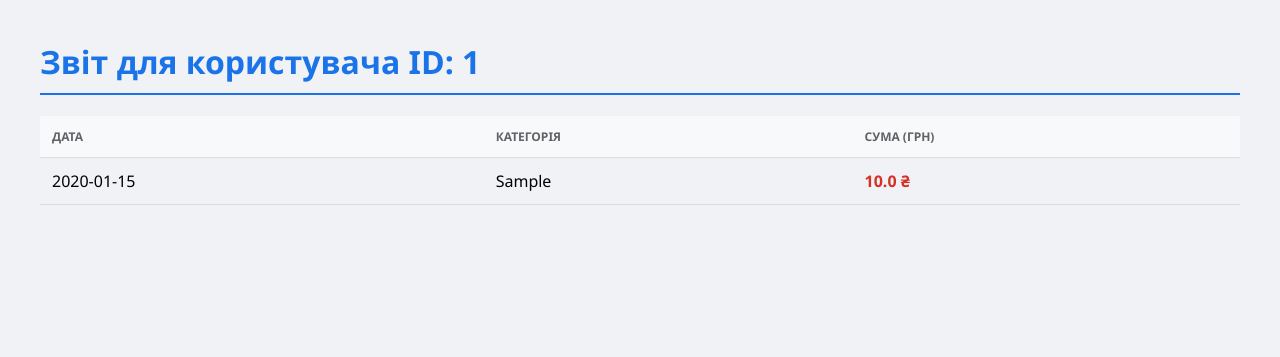
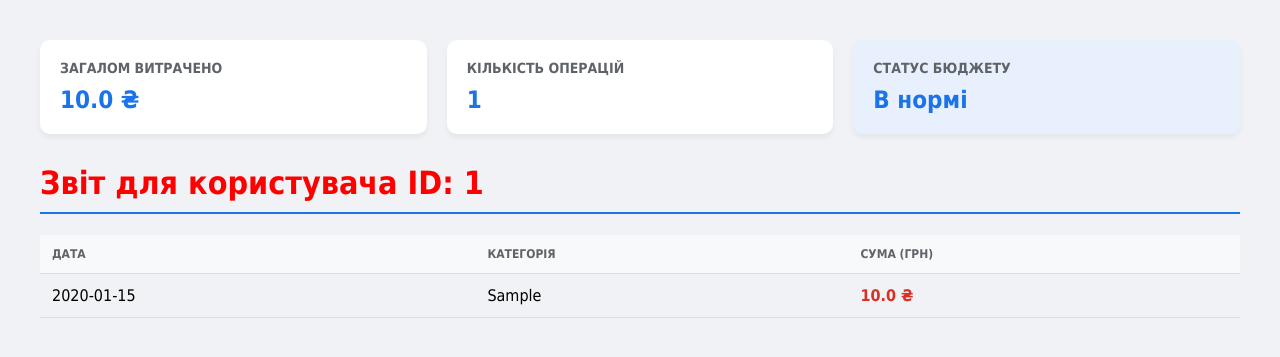
Before and after one commit to sonaamkova530-code/sofiia-finance-bot, a FastAPI app: page /dashboard/1 in a window 1280 px wide. Shown: the top 357 px of the page. Run offline with FastAPI, Linux system fonts and the light colour scheme; tables that the repository leaves empty hold one stand-in row (values such as "Sample post").

Commit message:
Frontend: Added dynamic dashboard with CSS cards and budget limits

```diff
--- a/templates/index.html
+++ b/templates/index.html
@@ -4,17 +4,37 @@
     <meta charset="UTF-8">
     <title>Мій Бюджетний Дашборд</title>
     <style>
-        body { font-family: 'Segoe UI', Tahoma, Geneva, Verdana, sans-serif; margin: 40px; background-color: #f0f2f5; }
-        .container { background: white; padding: 20px; border-radius: 12px; box-shadow: 0 4px 6px rgba(0,0,0,0.1); }
-        h1 { color: #1a73e8; border-bottom: 2px solid #1a73e8; padding-bottom: 10px; }
+        body { font-family: 'Segue UI', Tahoma, Geneva, Verdana, sans-serif; margin: 40px; background-color: #f0f2f5; }
+        .container { background: white; padding: 20px; border-radius: 12px; box-shadow: 0 4px 6px RGBA(0,0,0,0.1); }
+        h1 { color: red; border-bottom: 2px solid #1a73e8; padding-bottom: 10px; }
         table { width: 100%; border-collapse: collapse; margin-top: 20px; }
         th, td { padding: 12px; text-align: left; border-bottom: 1px solid #ddd; }
         th { background-color: #f8f9fa; color: #5f6368; text-transform: uppercase; font-size: 12px; }
         tr:hover { background-color: #f1f3f4; }
         .amount { font-weight: bold; color: #d93025; }
+        .stats-grid { display: flex; gap: 20px; margin-bottom: 30px; }
+        .card { background: white; padding: 20px; border-radius: 10px; flex: 1; box-shadow: 0 4px 6px RGBA(0,0,0,0.05); transition: transform 0.2s }
+        .card:hover { transform: translateY(-5px); box-shadow: 0 8px 15px RGBA(0,0,0,0.01) }
+        .card h3 { margin: 0; color: #5f6368; font-size: 14px; text-transform: uppercase; }
+        .card p { margin: 10px 0 0; font-size: 24px; font-weight: bold; color: #1a73e8; }
     </style>
 </head>
 <body>
+    <div class="stats-grid">
+        <div class="card">
+            <h3>Загалом витрачено</h3>
+            <p>{{ total }} ₴</p>
+        </div>
+        <div class="card">
+            <h3>Кількість операцій</h3>
+            <p>{{ count }}</p>
+        </div>
+        <div class="card" style="background: {{ status_color }};">
+            <h3>Статус бюджету</h3>
+            <p>{{ status }}</p>
+        </div>
+    </div>
+
     <div class="conteiner">
         <h1>Звіт для користувача ID: {{ user_id }}</h1>
         <table>
```
Also changed, not shown: api.py (+14 -2 lines).
